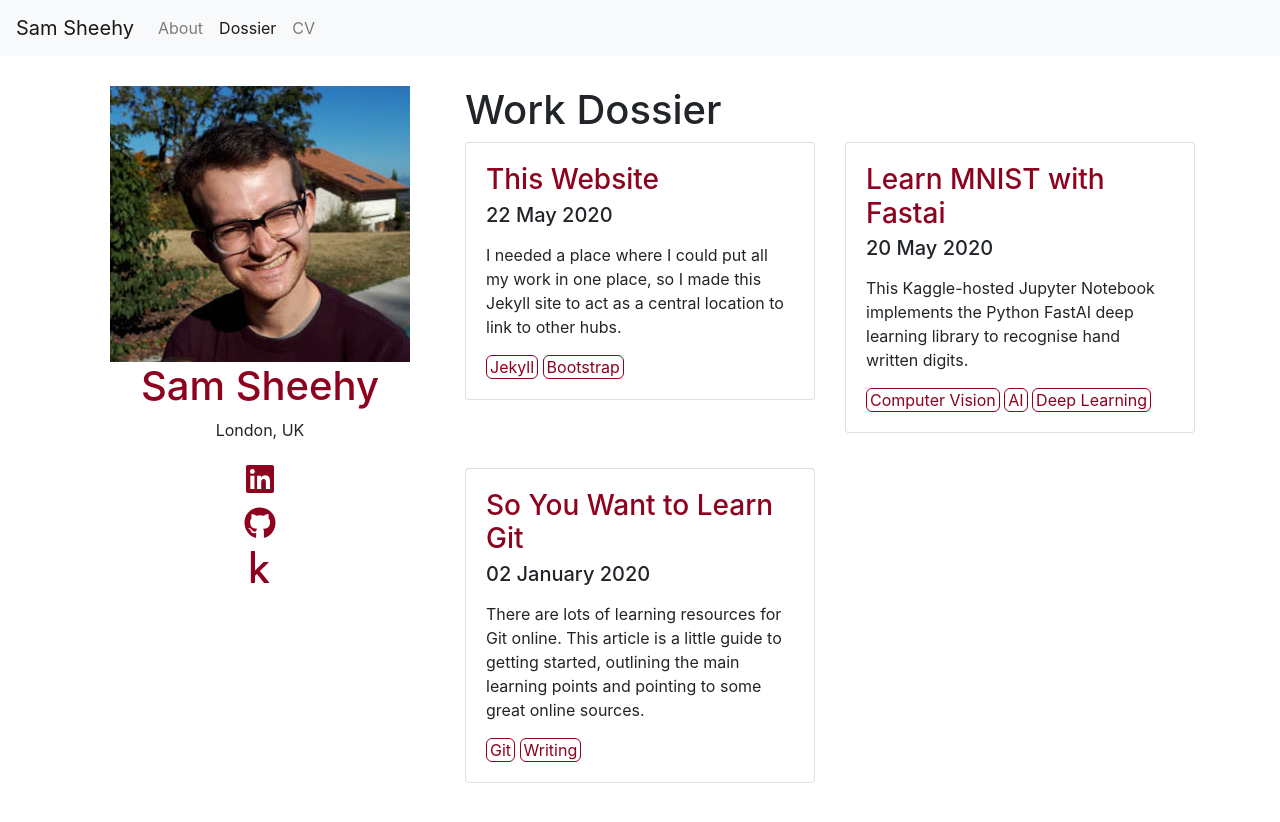
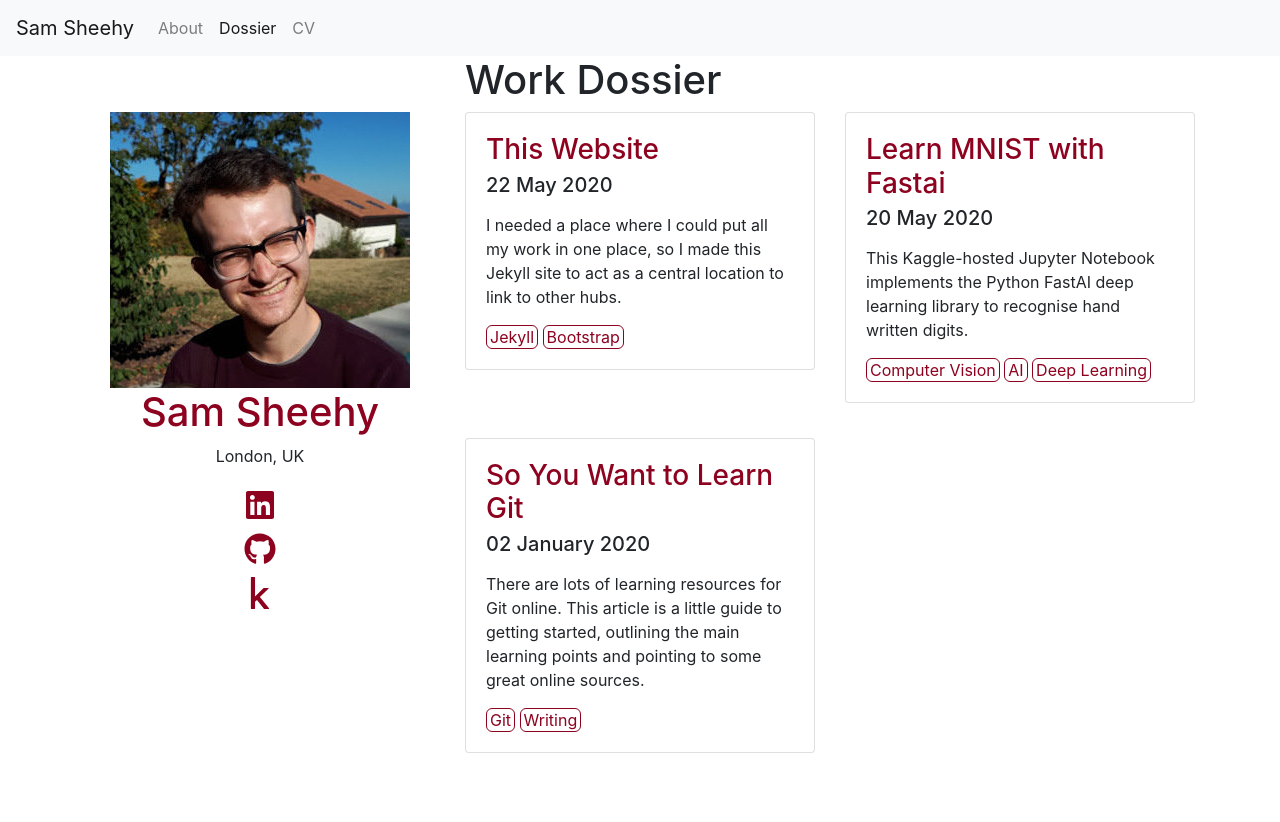
Before and after one commit to sheeshee/sheeshee.github.io, a Jekyll site: the page built from index.html, in a window 1280 px wide. Shown: the top 822 px of the page. Built offline with Jekyll 4.4.1, drawn with Linux system fonts in a browser that asks for light colours; nearby versions of some CDN libraries.

Commit message:
Rearrange layout.

```diff
--- a/_layouts/default.html
+++ b/_layouts/default.html
@@ -5,9 +5,7 @@
     {% include scripts.html %}
     {% include navigation.html %}
     <div class="container">
-      <div class="row top-buffer">
     {{ content }}
-    </div>
     </div>
   </body>
 </html>
--- a/_sass/main.scss
+++ b/_sass/main.scss
@@ -1,9 +1,4 @@
 @import "bootstrap/bootstrap";
-
-
-.top-buffer{
-    margin-top: 30px;
-}
 
 .tag {
     color: $primary;
--- a/about.html
+++ b/about.html
@@ -1,6 +1,7 @@
 ---
 title: About
 ---
+<div class="row mt-3">
 <div class="col">
 <h1>About</h1>
 
@@ -33,3 +34,6 @@ title: About
 
 :cookie:
 </div>
+
+
+</div>
--- a/index.html
+++ b/index.html
@@ -2,6 +2,15 @@
 layout: default
 title: Sam Sheehy
 ---
+
+<div class="row top-of-page">
+  <div class="col-sm-4"></div>
+  <div class="col-sm-8">
+    <h1>Work Dossier</h1>
+  </div>
+</div>
+
+<div class="row">
 <div class="col-sm-4 justify-content-center text-center">
   <img src="assets/me.jpg" class="img-fluid" alt="this is what i look like">
   <h1 class="text-primary"> {{ site.data.me.name }}</h1>
@@ -10,11 +19,6 @@ title: Sam Sheehy
 </div>
 
 <div class="col-sm-8">
-  <div class="row">
-    <div class="col">
-    <h1>Work Dossier</h1>
-  </div>
-  </div>
   <div class="row ">
     <div class="h-scroll d-flex flex-wrap">
       {% for item in site.cards reversed %}
@@ -27,3 +31,4 @@ title: Sam Sheehy
 
 
 </div>
+</div>
```
